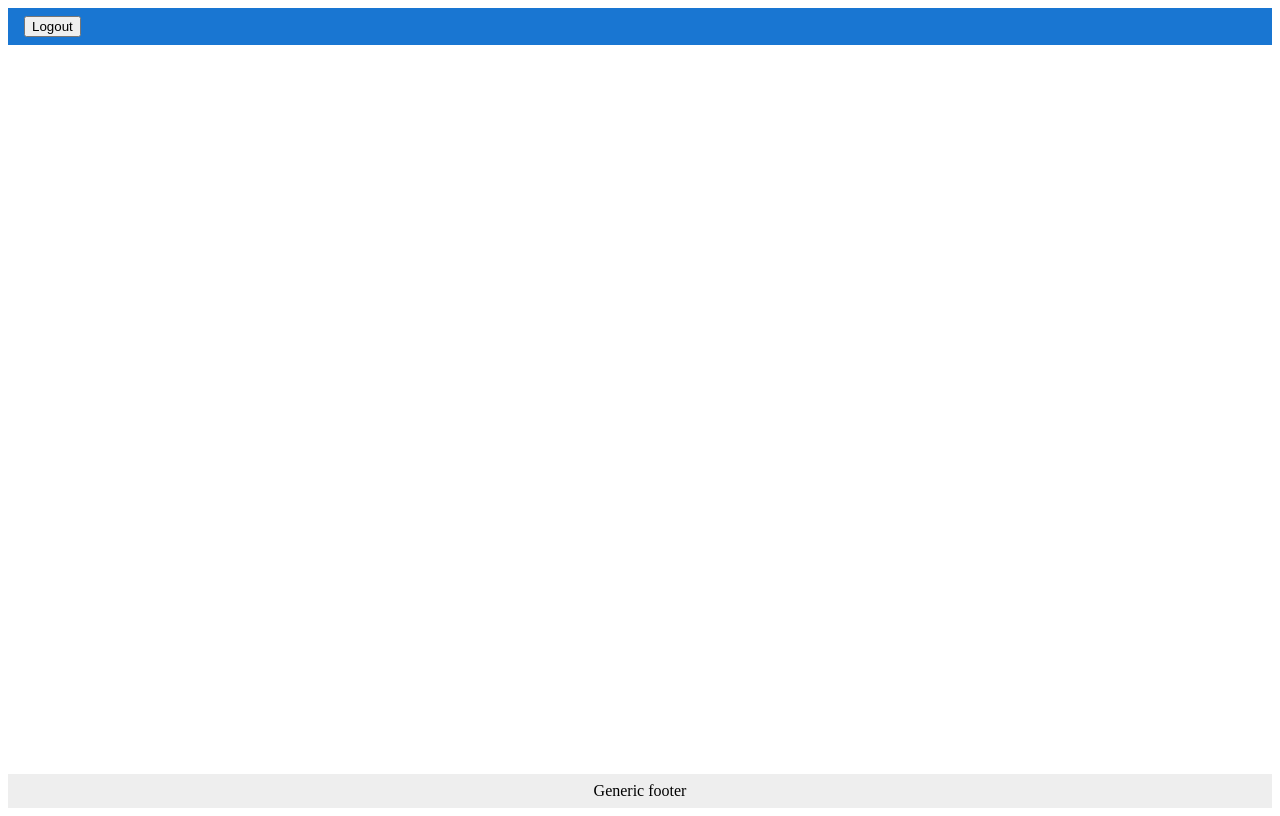
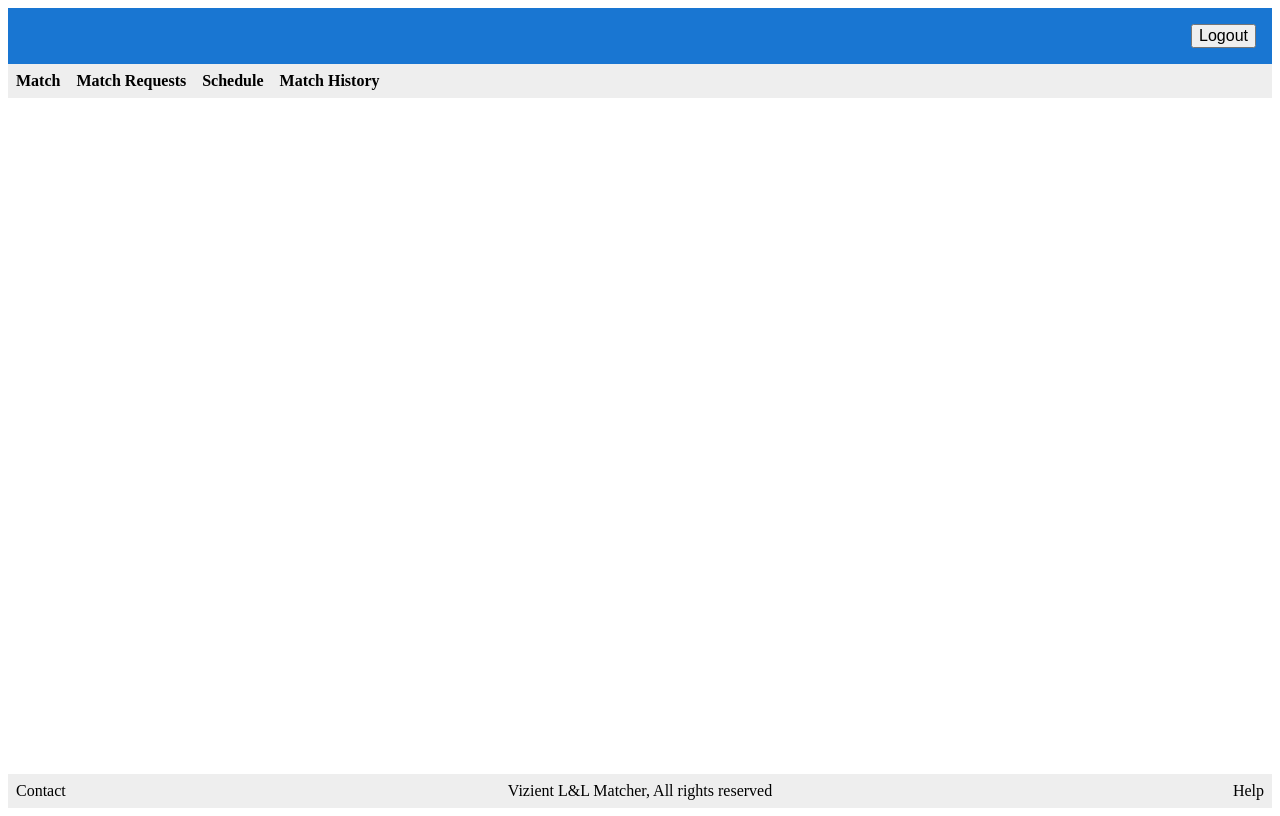
Before and after one commit to NathanWallerViz/vibe-dry-run-lnl-matcher, an Angular app in the folder lnl-matcher/: page /home in a window 1280 px wide. Built offline with nearby package versions, Linux system fonts and the light colour scheme.

Commit message:
Update home page layout

```diff
--- a/lnl-matcher/src/app/home/home.component.css
+++ b/lnl-matcher/src/app/home/home.component.css
@@ -7,24 +7,52 @@
 header {
   background: #1976d2;
   color: white;
-  padding: 8px;
+  padding: 16px;
+  display: flex;
+  align-items: center;
+  justify-content: space-between;
+  font-size: 32px;
 }
 
-.user-info {
-  display: flex;
-  align-items: center;
+.username {
+  font-weight: bold;
 }
 
-.user-info button {
-  margin-left: 8px;
+.logout {
+  font-size: 16px;
 }
 
 main {
   flex: 1;
 }
 
+nav.tabs {
+  display: flex;
+  background: #eee;
+  padding: 8px;
+}
+
+.tab {
+  margin-right: 16px;
+  cursor: pointer;
+  font-weight: bold;
+}
+
 footer {
   background: #eee;
   padding: 8px;
+  display: flex;
+  justify-content: space-between;
+}
+
+.left, .center, .right {
+  flex: 1;
+}
+
+.center {
   text-align: center;
 }
+
+.right {
+  text-align: right;
+}
--- a/lnl-matcher/src/app/home/home.component.html
+++ b/lnl-matcher/src/app/home/home.component.html
@@ -1,16 +1,22 @@
 <div class="page">
   <header>
-    <div class="user-info">
-      {{ userService.username }}
-      <button (click)="logout()">Logout</button>
-    </div>
+    <div class="username">{{ userService.username }}</div>
+    <button class="logout" (click)="logout()">Logout</button>
   </header>
+  <nav class="tabs">
+    <span class="tab">Match</span>
+    <span class="tab">Match Requests</span>
+    <span class="tab">Schedule</span>
+    <span class="tab">Match History</span>
+  </nav>
 
   <main>
     <!-- blank content -->
   </main>
 
   <footer>
-    Generic footer
+    <div class="left">Contact</div>
+    <div class="center">Vizient L&L Matcher, All rights reserved</div>
+    <div class="right">Help</div>
   </footer>
 </div>
```
